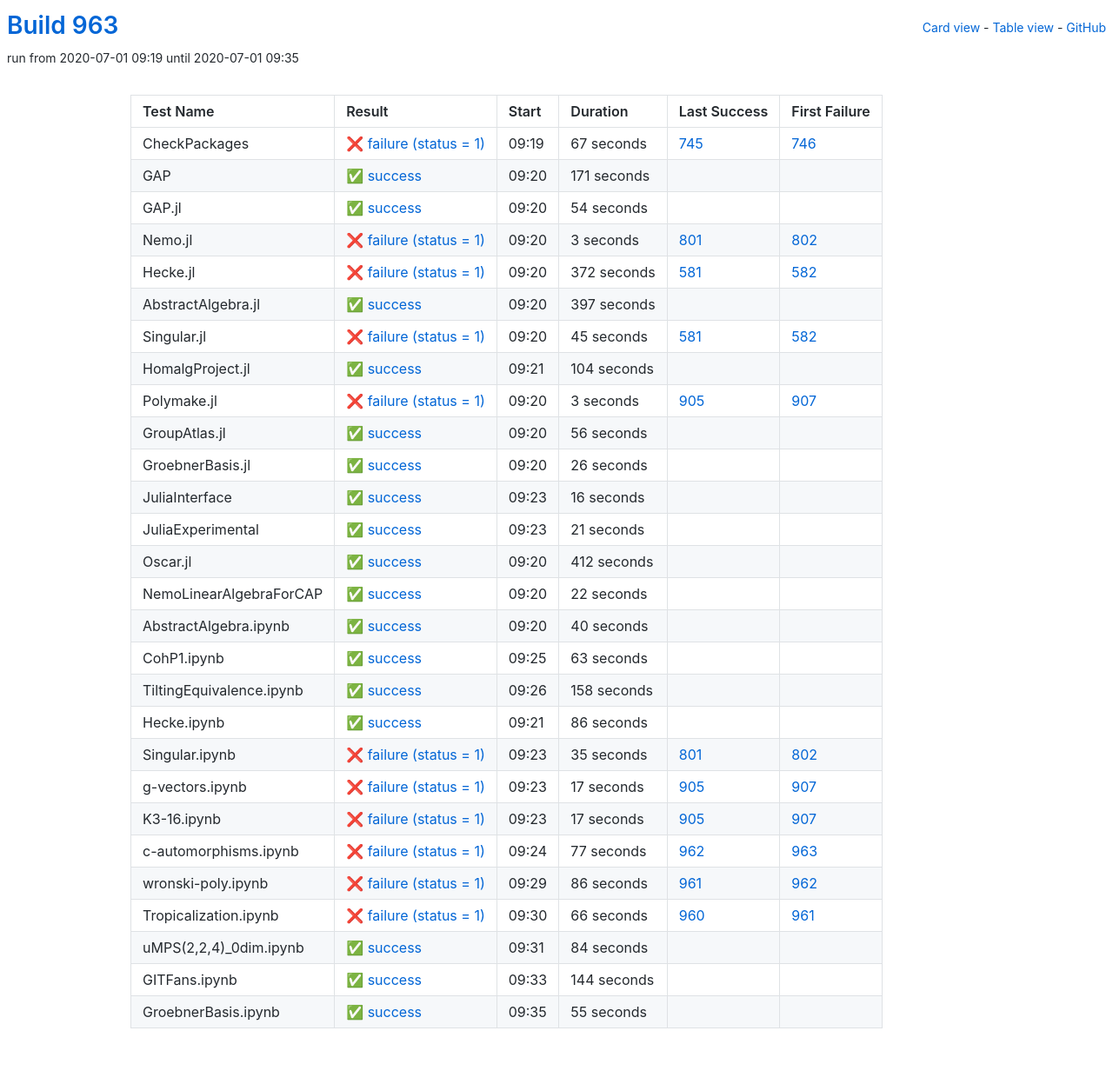
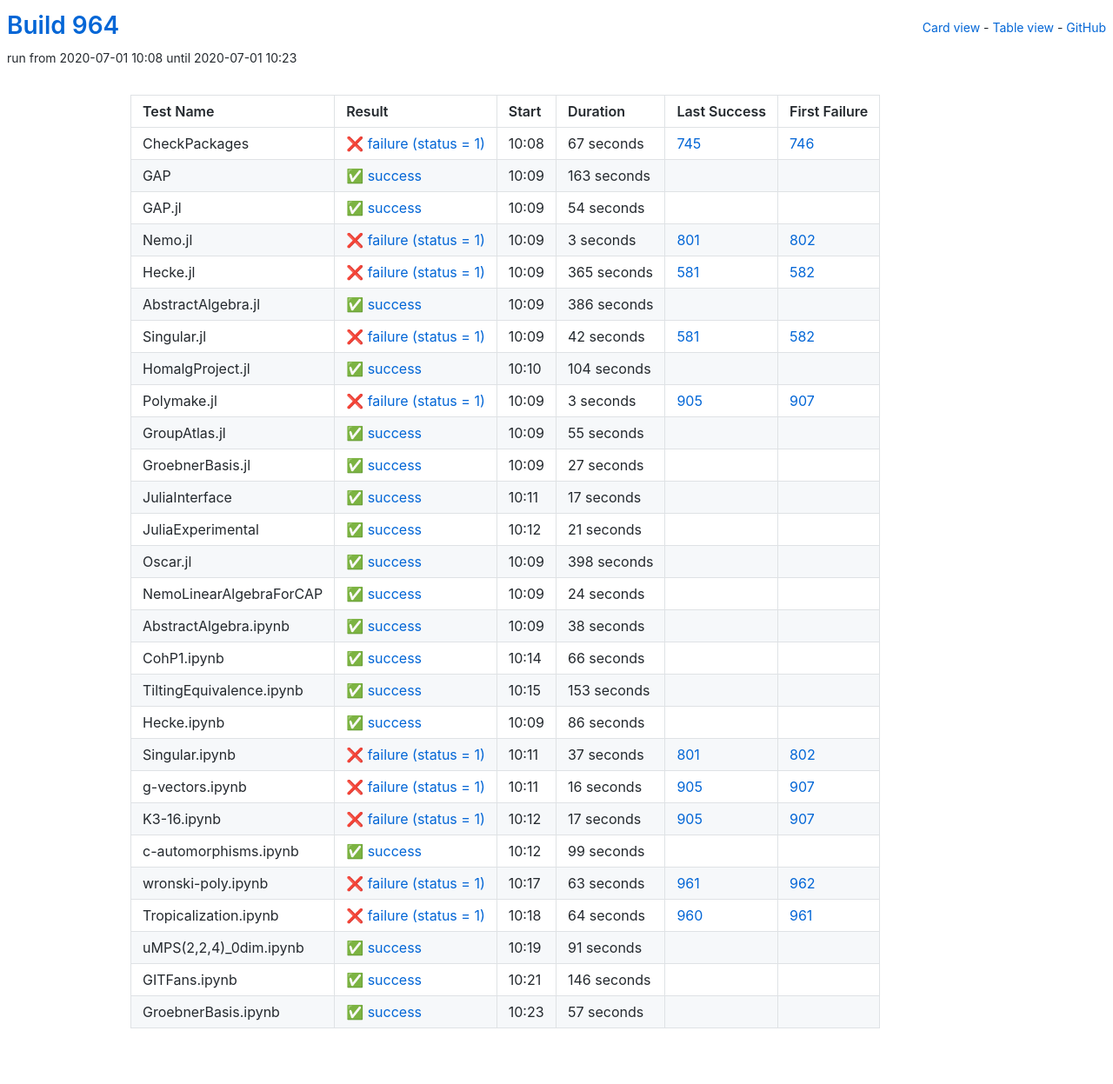
Before and after one commit to oscar-system/oscar-ci-status-1.4, a Jekyll site: the page built from table.html, in a window 1280 px wide. Shown: the whole page at 87% size. Built offline with Jekyll 4.4.1, drawn with Linux system fonts in a browser that asks for light colours.

Commit message:
Build #964

```diff
--- a/_data/ci.yml
+++ b/_data/ci.yml
@@ -1,6 +1,6 @@
 ---
-build: 963
-build_url: https://oscarci.mathematik.uni-kl.de/job/oscar-julia-1.4/963/
+build: 964
+build_url: https://oscarci.mathematik.uni-kl.de/job/oscar-julia-1.4/964/
 job: oscar-julia-1.4
 organization: oscar-system
 repo: oscar-ci-status-1.4
@@ -8,8 +8,8 @@ repourl: https://github.com/oscar-system/oscar-ci-status-1.4
 tests:
 - name: CheckPackages
   id: checkpackages
-  log: https://oscarci.mathematik.uni-kl.de/job/oscar-julia-1.4/963/artifact/logs/build-963/CheckPackages.log
-  start: 2020-07-01 09:19
+  log: https://oscarci.mathematik.uni-kl.de/job/oscar-julia-1.4/964/artifact/logs/build-964/CheckPackages.log
+  start: 2020-07-01 10:08
   success: false
   exitcode: 1
   status: failure
@@ -20,20 +20,20 @@ tests:
   first_failure_url: https://oscarci.mathematik.uni-kl.de/job/oscar-julia-1.4/746/
 - name: GAP
   id: gap
-  log: https://oscarci.mathematik.uni-kl.de/job/oscar-julia-1.4/963/artifact/logs/build-963/GAP.log
-  start: 2020-07-01 09:20
+  log: https://oscarci.mathematik.uni-kl.de/job/oscar-julia-1.4/964/artifact/logs/build-964/GAP.log
+  start: 2020-07-01 10:09
   success: true
   exitcode: 0
   status: success
-  duration: 171
+  duration: 163
   last_success: false
   last_success_url:
   first_failure: false
   first_failure_url:
 - name: GAP.jl
   id: gap-jl
-  log: https://oscarci.mathematik.uni-kl.de/job/oscar-julia-1.4/963/artifact/logs/build-963/GAP.jl.log
-  start: 2020-07-01 09:20
+  log: https://oscarci.mathematik.uni-kl.de/job/oscar-julia-1.4/964/artifact/logs/build-964/GAP.jl.log
+  start: 2020-07-01 10:09
   success: true
   exitcode: 0
   status: success
@@ -44,8 +44,8 @@ tests:
   first_failure_url:
 - name: Nemo.jl
   id: nemo-jl
-  log: https://oscarci.mathematik.uni-kl.de/job/oscar-julia-1.4/963/artifact/logs/build-963/Nemo.jl.log
-  start: 2020-07-01 09:20
+  log: https://oscarci.mathematik.uni-kl.de/job/oscar-julia-1.4/964/artifact/logs/build-964/Nemo.jl.log
+  start: 2020-07-01 10:09
   success: false
   exitcode: 1
   status: failure
@@ -56,44 +56,44 @@ tests:
   first_failure_url: https://oscarci.mathematik.uni-kl.de/job/oscar-julia-1.4/802/
 - name: Hecke.jl
   id: hecke-jl
-  log: https://oscarci.mathematik.uni-kl.de/job/oscar-julia-1.4/963/artifact/logs/build-963/Hecke.jl.log
-  start: 2020-07-01 09:20
+  log: https://oscarci.mathematik.uni-kl.de/job/oscar-julia-1.4/964/artifact/logs/build-964/Hecke.jl.log
+  start: 2020-07-01 10:09
   success: false
   exitcode: 1
   status: failure
-  duration: 372
+  duration: 365
   last_success: 581
   last_success_url: https://oscarci.mathematik.uni-kl.de/job/oscar-julia-1.4/581/
   first_failure: 582
   first_failure_url: https://oscarci.mathematik.uni-kl.de/job/oscar-julia-1.4/582/
 - name: AbstractAlgebra.jl
   id: abstractalgebra-jl
-  log: https://oscarci.mathematik.uni-kl.de/job/oscar-julia-1.4/963/artifact/logs/build-963/AbstractAlgebra.jl.log
-  start: 2020-07-01 09:20
+  log: https://oscarci.mathematik.uni-kl.de/job/oscar-julia-1.4/964/artifact/logs/build-964/AbstractAlgebra.jl.log
+  start: 2020-07-01 10:09
   success: true
   exitcode: 0
   status: success
-  duration: 397
+  duration: 386
   last_success: false
   last_success_url:
   first_failure: false
   first_failure_url:
 - name: Singular.jl
   id: singular-jl
-  log: https://oscarci.mathematik.uni-kl.de/job/oscar-julia-1.4/963/artifact/logs/build-963/Singular.jl.log
-  start: 2020-07-01 09:20
+  log: https://oscarci.mathematik.uni-kl.de/job/oscar-julia-1.4/964/artifact/logs/build-964/Singular.jl.log
+  start: 2020-07-01 10:09
   success: false
   exitcode: 1
   status: failure
-  duration: 45
+  duration: 42
   last_success: 581
   last_success_url: https://oscarci.mathematik.uni-kl.de/job/oscar-julia-1.4/581/
   first_failure: 582
   first_failure_url: https://oscarci.mathematik.uni-kl.de/job/oscar-julia-1.4/582/
 - name: HomalgProject.jl
   id: homalgproject-jl
-  log: https://oscarci.mathematik.uni-kl.de/job/oscar-julia-1.4/963/artifact/logs/build-963/HomalgProject.jl.log
-  start: 2020-07-01 09:21
+  log: https://oscarci.mathematik.uni-kl.de/job/oscar-julia-1.4/964/artifact/logs/build-964/HomalgProject.jl.log
+  start: 2020-07-01 10:10
   success: true
   exitcode: 0
   status: success
@@ -104,8 +104,8 @@ tests:
   first_failure_url:
 - name: Polymake.jl
   id: polymake-jl
-  log: https://oscarci.mathematik.uni-kl.de/job/oscar-julia-1.4/963/artifact/logs/build-963/Polymake.jl.log
-  start: 2020-07-01 09:20
+  log: https://oscarci.mathematik.uni-kl.de/job/oscar-julia-1.4/964/artifact/logs/build-964/Polymake.jl.log
+  start: 2020-07-01 10:09
   success: false
   exitcode: 1
   status: failure
@@ -116,44 +116,44 @@ tests:
   first_failure_url: https://oscarci.mathematik.uni-kl.de/job/oscar-julia-1.4/907/
 - name: GroupAtlas.jl
   id: groupatlas-jl
-  log: https://oscarci.mathematik.uni-kl.de/job/oscar-julia-1.4/963/artifact/logs/build-963/GroupAtlas.jl.log
-  start: 2020-07-01 09:20
+  log: https://oscarci.mathematik.uni-kl.de/job/oscar-julia-1.4/964/artifact/logs/build-964/GroupAtlas.jl.log
+  start: 2020-07-01 10:09
   success: true
   exitcode: 0
   status: success
-  duration: 56
+  duration: 55
   last_success: false
   last_success_url:
   first_failure: false
   first_failure_url:
 - name: GroebnerBasis.jl
   id: groebnerbasis-jl
-  log: https://oscarci.mathematik.uni-kl.de/job/oscar-julia-1.4/963/artifact/logs/build-963/GroebnerBasis.jl.log
-  start: 2020-07-01 09:20
+  log: https://oscarci.mathematik.uni-kl.de/job/oscar-julia-1.4/964/artifact/logs/build-964/GroebnerBasis.jl.log
+  start: 2020-07-01 10:09
   success: true
   exitcode: 0
   status: success
-  duration: 26
+  duration: 27
   last_success: false
   last_success_url:
   first_failure: false
   first_failure_url:
 - name: JuliaInterface
   id: juliainterface
-  log: https://oscarci.mathematik.uni-kl.de/job/oscar-julia-1.4/963/artifact/logs/build-963/JuliaInterface.log
-  start: 2020-07-01 09:23
+  log: https://oscarci.mathematik.uni-kl.de/job/oscar-julia-1.4/964/artifact/logs/build-964/JuliaInterface.log
+  start: 2020-07-01 10:11
   success: true
   exitcode: 0
   status: success
-  duration: 16
+  duration: 17
   last_success: false
   last_success_url:
   first_failure: false
   first_failure_url:
 - name: JuliaExperimental
   id: juliaexperimental
-  log: https://oscarci.mathematik.uni-kl.de/job/oscar-julia-1.4/963/artifact/logs/build-963/JuliaExperimental.log
-  start: 2020-07-01 09:23
+  log: https://oscarci.mathematik.uni-kl.de/job/oscar-julia-1.4/964/artifact/logs/build-964/JuliaExperimental.log
+  start: 2020-07-01 10:12
   success: true
   exitcode: 0
   status: success
@@ -164,68 +164,68 @@ tests:
   first_failure_url:
 - name: Oscar.jl
   id: oscar-jl
-  log: https://oscarci.mathematik.uni-kl.de/job/oscar-julia-1.4/963/artifact/logs/build-963/Oscar.jl.log
-  start: 2020-07-01 09:20
+  log: https://oscarci.mathematik.uni-kl.de/job/oscar-julia-1.4/964/artifact/logs/build-964/Oscar.jl.log
+  start: 2020-07-01 10:09
   success: true
   exitcode: 0
   status: success
-  duration: 412
+  duration: 398
   last_success: false
   last_success_url:
   first_failure: false
   first_failure_url:
 - name: NemoLinearAlgebraForCAP
   id: nemolinearalgebraforcap
-  log: https://oscarci.mathematik.uni-kl.de/job/oscar-julia-1.4/963/artifact/logs/build-963/NemoLinearAlgebraForCAP.log
-  start: 2020-07-01 09:20
+  log: https://oscarci.mathematik.uni-kl.de/job/oscar-julia-1.4/964/artifact/logs/build-964/NemoLinearAlgebraForCAP.log
+  start: 2020-07-01 10:09
   success: true
   exitcode: 0
   status: success
-  duration: 22
+  duration: 24
   last_success: false
   last_success_url:
   first_failure: false
   first_failure_url:
 - name: AbstractAlgebra.ipynb
   id: abstractalgebra-ipynb
-  log: https://oscarci.mathematik.uni-kl.de/job/oscar-julia-1.4/963/artifact/logs/build-963/AbstractAlgebra.ipynb.log
-  start: 2020-07-01 09:20
+  log: https://oscarci.mathematik.uni-kl.de/job/oscar-julia-1.4/964/artifact/logs/build-964/AbstractAlgebra.ipynb.log
+  start: 2020-07-01 10:09
   success: true
   exitcode: 0
   status: success
-  duration: 40
+  duration: 38
   last_success: false
   last_success_url:
   first_failure: false
   first_failure_url:
 - name: CohP1.ipynb
   id: cohp1-ipynb
-  log: https://oscarci.mathematik.uni-kl.de/job/oscar-julia-1.4/963/artifact/logs/build-963/CohP1.ipynb.log
-  start: 2020-07-01 09:25
+  log: https://oscarci.mathematik.uni-kl.de/job/oscar-julia-1.4/964/artifact/logs/build-964/CohP1.ipynb.log
+  start: 2020-07-01 10:14
   success: true
   exitcode: 0
   status: success
-  duration: 63
+  duration: 66
   last_success: false
   last_success_url:
   first_failure: false
   first_failure_url:
 - name: TiltingEquivalence.ipynb
   id: tiltingequivalence-ipynb
-  log: https://oscarci.mathematik.uni-kl.de/job/oscar-julia-1.4/963/artifact/logs/build-963/TiltingEquivalence.ipynb.log
-  start: 2020-07-01 09:26
+  log: https://oscarci.mathematik.uni-kl.de/job/oscar-julia-1.4/964/artifact/logs/build-964/TiltingEquivalence.ipynb.log
+  start: 2020-07-01 10:15
   success: true
   exitcode: 0
   status: success
-  duration: 158
+  duration: 153
   last_success: false
   last_success_url:
   first_failure: false
   first_failure_url:
 - name: Hecke.ipynb
   id: hecke-ipynb
-  log: https://oscarci.mathematik.uni-kl.de/job/oscar-julia-1.4/963/artifact/logs/build-963/Hecke.ipynb.log
-  start: 2020-07-01 09:21
+  log: https://oscarci.mathematik.uni-kl.de/job/oscar-julia-1.4/964/artifact/logs/build-964/Hecke.ipynb.log
+  start: 2020-07-01 10:09
   success: true
   exitcode: 0
   status: success
@@ -236,32 +236,32 @@ tests:
   first_failure_url:
 - name: Singular.ipynb
   id: singular-ipynb
-  log: https://oscarci.mathematik.uni-kl.de/job/oscar-julia-1.4/963/artifact/logs/build-963/Singular.ipynb.log
-  start: 2020-07-01 09:23
+  log: https://oscarci.mathematik.uni-kl.de/job/oscar-julia-1.4/964/artifact/logs/build-964/Singular.ipynb.log
+  start: 2020-07-01 10:11
   success: false
   exitcode: 1
   status: failure
-  duration: 35
+  duration: 37
   last_success: 801
   last_success_url: https://oscarci.mathematik.uni-kl.de/job/oscar-julia-1.4/801/
   first_failure: 802
   first_failure_url: https://oscarci.mathematik.uni-kl.de/job/oscar-julia-1.4/802/
 - name: g-vectors.ipynb
   id: g-vectors-ipynb
-  log: https://oscarci.mathematik.uni-kl.de/job/oscar-julia-1.4/963/artifact/logs/build-963/g-vectors.ipynb.log
-  start: 2020-07-01 09:23
+  log: https://oscarci.mathematik.uni-kl.de/job/oscar-julia-1.4/964/artifact/logs/build-964/g-vectors.ipynb.log
+  start: 2020-07-01 10:11
   success: false
   exitcode: 1
   status: failure
-  duration: 17
+  duration: 16
   last_success: 905
   last_success_url: https://oscarci.mathematik.uni-kl.de/job/oscar-julia-1.4/905/
   first_failure: 907
   first_failure_url: https://oscarci.mathematik.uni-kl.de/job/oscar-julia-1.4/907/
 - name: K3-16.ipynb
   id: k3-16-ipynb
-  log: https://oscarci.mathematik.uni-kl.de/job/oscar-julia-1.4/963/artifact/logs/build-963/K3-16.ipynb.log
-  start: 2020-07-01 09:23
+  log: https://oscarci.mathematik.uni-kl.de/job/oscar-julia-1.4/964/artifact/logs/build-964/K3-16.ipynb.log
+  start: 2020-07-01 10:12
   success: false
   exitcode: 1
   status: failure
@@ -272,72 +272,72 @@ tests:
   first_failure_url: https://oscarci.mathematik.uni-kl.de/job/oscar-julia-1.4/907/
 - name: c-automorphisms.ipynb
   id: c-automorphisms-ipynb
-  log: https://oscarci.mathematik.uni-kl.de/job/oscar-julia-1.4/963/artifact/logs/build-963/c-automorphisms.ipynb.log
-  start: 2020-07-01 09:24
+  log: https://oscarci.mathematik.uni-kl.de/job/oscar-julia-1.4/964/artifact/logs/build-964/c-automorphisms.ipynb.log
+  start: 2020-07-01 10:12
+  success: true
+  exitcode: 0
+  status: success
+  duration: 99
+  last_success: false
+  last_success_url:
+  first_failure: false
+  first_failure_url:
+- name: wronski-poly.ipynb
+  id: wronski-poly-ipynb
+  log: https://oscarci.mathematik.uni-kl.de/job/oscar-julia-1.4/964/artifact/logs/build-964/wronski-poly.ipynb.log
+  start: 2020-07-01 10:17
   success: false
   exitcode: 1
   status: failure
-  duration: 77
-  last_success: 962
-  last_success_url: https://oscarci.mathematik.uni-kl.de/job/oscar-julia-1.4/962/
-  first_failure: 963
-  first_failure_url: https://oscarci.mathematik.uni-kl.de/job/oscar-julia-1.4/963/
-- name: wronski-poly.ipynb
-  id: wronski-poly-ipynb
-  log: https://oscarci.mathematik.uni-kl.de/job/oscar-julia-1.4/963/artifact/logs/build-963/wronski-poly.ipynb.log
-  start: 2020-07-01 09:29
-  success: false
-  exitcode: 1
-  status: failure
-  duration: 86
+  duration: 63
   last_success: 961
   last_success_url: https://oscarci.mathematik.uni-kl.de/job/oscar-julia-1.4/961/
   first_failure: 962
   first_failure_url: https://oscarci.mathematik.uni-kl.de/job/oscar-julia-1.4/962/
 - name: Tropicalization.ipynb
   id: tropicalization-ipynb
-  log: https://oscarci.mathematik.uni-kl.de/job/oscar-julia-1.4/963/artifact/logs/build-963/Tropicalization.ipynb.log
-  start: 2020-07-01 09:30
+  log: https://oscarci.mathematik.uni-kl.de/job/oscar-julia-1.4/964/artifact/logs/build-964/Tropicalization.ipynb.log
+  start: 2020-07-01 10:18
   success: false
   exitcode: 1
   status: failure
-  duration: 66
+  duration: 64
   last_success: 960
   last_success_url: https://oscarci.mathematik.uni-kl.de/job/oscar-julia-1.4/960/
   first_failure: 961
   first_failure_url: https://oscarci.mathematik.uni-kl.de/job/oscar-julia-1.4/961/
 - name: uMPS(2,2,4)_0dim.ipynb
   id: umps-2-2-4-0dim-ipynb
-  log: https://oscarci.mathematik.uni-kl.de/job/oscar-julia-1.4/963/artifact/logs/build-963/uMPS-2-2-4-_0dim.ipynb.log
-  start: 2020-07-01 09:31
+  log: https://oscarci.mathematik.uni-kl.de/job/oscar-julia-1.4/964/artifact/logs/build-964/uMPS-2-2-4-_0dim.ipynb.log
+  start: 2020-07-01 10:19
   success: true
   exitcode: 0
   status: success
-  duration: 84
+  duration: 91
   last_success: false
   last_success_url:
   first_failure: false
   first_failure_url:
 - name: GITFans.ipynb
   id: gitfans-ipynb
-  log: https://oscarci.mathematik.uni-kl.de/job/oscar-julia-1.4/963/artifact/logs/build-963/GITFans.ipynb.log
-  start: 2020-07-01 09:33
+  log: https://oscarci.mathematik.uni-kl.de/job/oscar-julia-1.4/964/artifact/logs/build-964/GITFans.ipynb.log
+  start: 2020-07-01 10:21
   success: true
   exitcode: 0
   status: success
-  duration: 144
+  duration: 146
   last_success: false
   last_success_url:
   first_failure: false
   first_failure_url:
 - name: GroebnerBasis.ipynb
   id: groebnerbasis-ipynb
-  log: https://oscarci.mathematik.uni-kl.de/job/oscar-julia-1.4/963/artifact/logs/build-963/GroebnerBasis.ipynb.log
-  start: 2020-07-01 09:35
+  log: https://oscarci.mathematik.uni-kl.de/job/oscar-julia-1.4/964/artifact/logs/build-964/GroebnerBasis.ipynb.log
+  start: 2020-07-01 10:23
   success: true
   exitcode: 0
   status: success
-  duration: 55
+  duration: 57
   last_success: false
   last_success_url:
   first_failure: false
```
Also changed, not shown: README.md.
